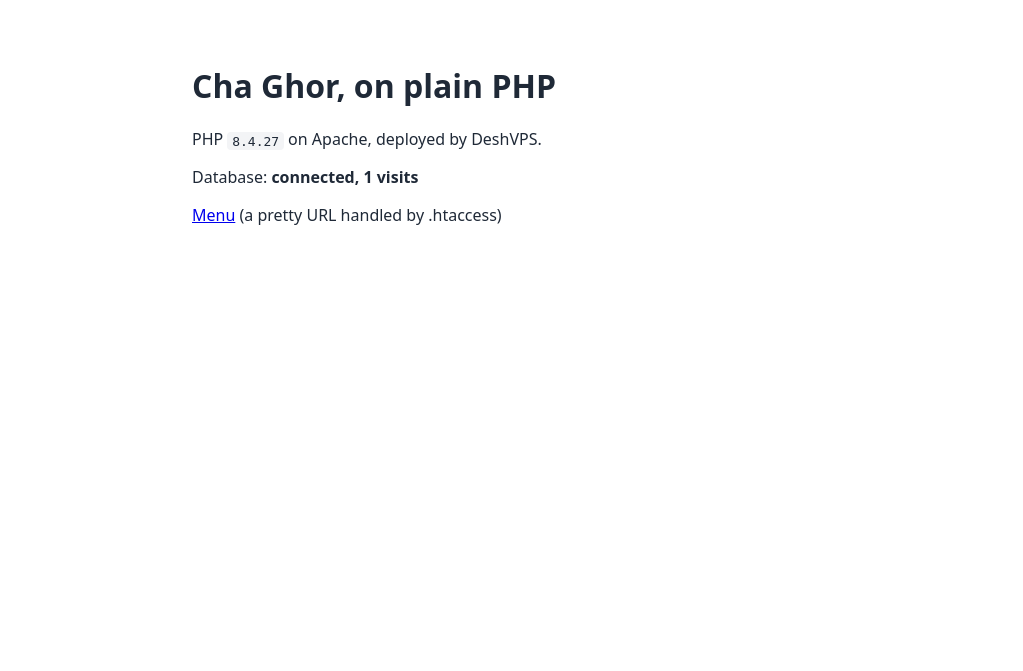
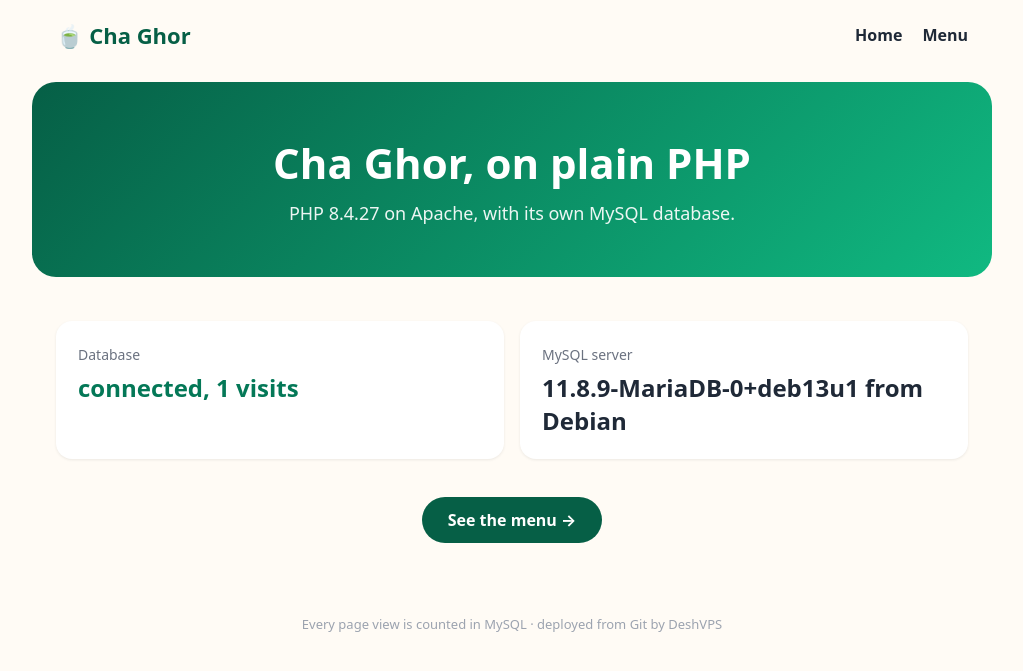
Before and after one commit to DeshVPS/deshvps-php-demo, a PHP site: page / in a window 1280 px wide. Shown: the top 671 px of the page, without its empty margins (128-1151 px from the left). Run offline with PHP 8.4, Linux system fonts and the light colour scheme; data that the repository does not hold is empty.

Commit message:
A proper Cha Ghor look: hero, status tiles, menu cards

```diff
--- a/index.php
+++ b/index.php
@@ -1,17 +1,24 @@
 <?php
-// DeshVPS PHP sample: shows the PHP version and checks the MySQL database from the app's variables.
-$db = "not configured";
+// DeshVPS PHP sample: PHP on Apache, talking to the app's own MySQL database.
+$db = null; $visits = null; $error = null;
 try {
   $pdo = new PDO(sprintf("mysql:host=%s;dbname=%s;charset=utf8mb4", getenv("DB_HOST"), getenv("DB_NAME")), getenv("DB_USER"), getenv("DB_PASSWORD"));
   $pdo->exec("CREATE TABLE IF NOT EXISTS visits (id INT AUTO_INCREMENT PRIMARY KEY, at DATETIME DEFAULT CURRENT_TIMESTAMP)");
   $pdo->exec("INSERT INTO visits () VALUES ()");
-  $db = "connected, " . $pdo->query("SELECT COUNT(*) FROM visits")->fetchColumn() . " visits";
-} catch (Throwable $e) { $db = "error: " . $e->getMessage(); }
+  $visits = (int) $pdo->query("SELECT COUNT(*) FROM visits")->fetchColumn();
+  $db = $pdo->query("SELECT VERSION()")->fetchColumn();
+} catch (Throwable $e) { $error = $e->getMessage(); }
 ?><!doctype html>
-<html><head><meta charset="utf-8"><title>Cha Ghor PHP</title>
-<style>body{font-family:system-ui;max-width:40rem;margin:4rem auto;padding:0 1rem;color:#1f2937}code{background:#f3f4f6;padding:.1rem .3rem;border-radius:.25rem}</style></head>
-<body><h1>Cha Ghor, on plain PHP</h1>
-<p>PHP <code><?= htmlspecialchars(PHP_VERSION) ?></code> on Apache, deployed by DeshVPS.</p>
-<p>Database: <strong id="db"><?= htmlspecialchars($db) ?></strong></p>
-<p><a href="/menu">Menu</a> (a pretty URL handled by .htaccess)</p>
+<html lang="en"><head><meta charset="utf-8"><meta name="viewport" content="width=device-width,initial-scale=1"><title>Cha Ghor · PHP</title><link rel="stylesheet" href="/style.css"></head>
+<body>
+<header><a class="brand" href="/">🍵 Cha Ghor</a><nav><a href="/">Home</a><a href="/menu">Menu</a></nav></header>
+<section class="hero"><h1>Cha Ghor, on plain PHP</h1><p>PHP <?= htmlspecialchars(PHP_VERSION) ?> on Apache, with its own MySQL database.</p></section>
+<main>
+  <div class="status">
+    <div class="tile"><small>Database</small><b id="db" class="<?= $error ? "bad" : "ok" ?>"><?= $error ? "error: " . htmlspecialchars($error) : "connected, " . $visits . " visits" ?></b></div>
+    <div class="tile"><small>MySQL server</small><b><?= htmlspecialchars($db ?? "—") ?></b></div>
+  </div>
+  <p style="text-align:center"><a class="cta" href="/menu">See the menu →</a></p>
+</main>
+<footer>Every page view is counted in MySQL · deployed from Git by DeshVPS</footer>
 </body></html>
--- /dev/null
+++ b/style.css
@@ -0,0 +1,13 @@
+*{box-sizing:border-box}body{margin:0;font-family:system-ui,-apple-system,"Segoe UI",Roboto,sans-serif;color:#1f2937;background:#fffbf5}
+header{display:flex;justify-content:space-between;align-items:center;max-width:960px;margin:0 auto;padding:20px 24px}
+header a{color:#1f2937;text-decoration:none;margin-left:20px;font-weight:600}.brand{font-size:22px;font-weight:800;color:#065f46!important;margin:0!important}
+.hero{max-width:960px;margin:12px auto;padding:52px 32px;border-radius:24px;background:linear-gradient(135deg,#065f46,#10b981);color:#fff;text-align:center}
+.hero h1{font-size:42px;margin:0 0 10px}.hero p{font-size:18px;opacity:.92;margin:0}
+main{max-width:960px;margin:0 auto;padding:24px}
+.status{display:grid;grid-template-columns:repeat(2,1fr);gap:16px;margin-top:8px}
+.tile{background:#fff;border-radius:16px;padding:22px;box-shadow:0 1px 3px rgba(0,0,0,.08)}.tile small{color:#6b7280;font-size:14px}.tile b{display:block;font-size:24px;margin-top:6px}
+.ok{color:#047857}.bad{color:#b91c1c}
+.grid{display:grid;grid-template-columns:repeat(3,1fr);gap:16px}.card{background:#fff;border-radius:16px;padding:22px;box-shadow:0 1px 3px rgba(0,0,0,.08)}
+.card .e{font-size:36px}.card b{display:block;margin-top:8px;font-size:18px}.card span{color:#065f46;font-weight:700}
+.cta{display:inline-block;margin-top:22px;background:#065f46;color:#fff;text-decoration:none;border-radius:999px;padding:12px 26px;font-weight:700}
+footer{text-align:center;color:#9ca3af;font-size:13px;padding:32px}
```
Also changed, not shown: menu.php (+10 -5 lines).
